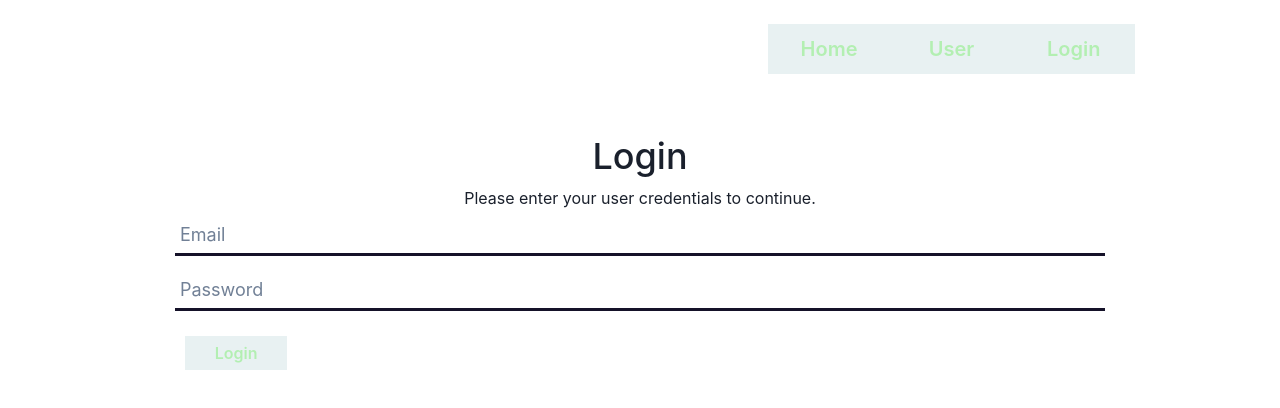
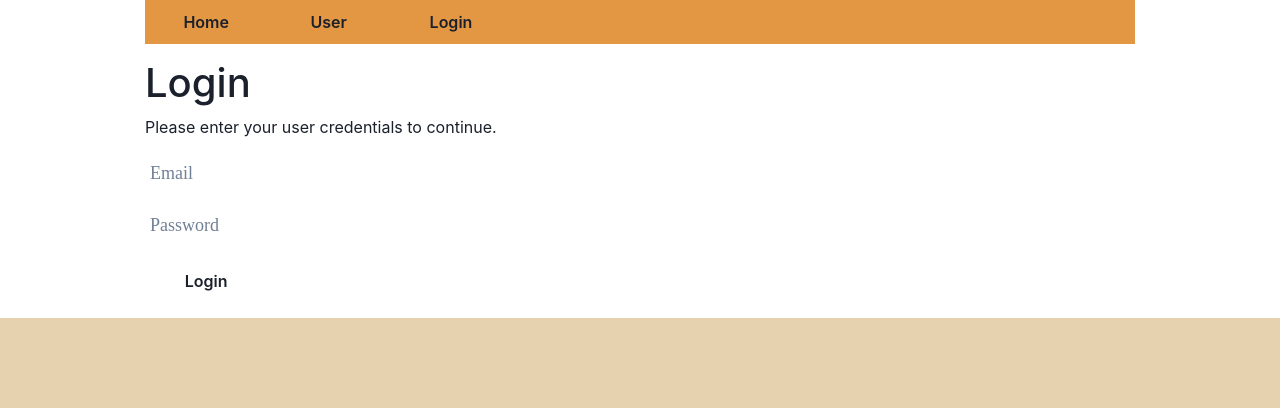
Before and after one commit to kevinkraiss/mern-project-03, a React (Create React App) app in the folder client/: page / in a window 1280 px wide. Shown: the top 408 px of the page. Built offline with nearby package versions, Linux system fonts and the light colour scheme.

Commit message:
CSS started

```diff
--- a/client/src/App.css
+++ b/client/src/App.css
@@ -1,59 +1,31 @@
 :root{
-  --primaryColor:#31493C;
-  --textColor:#B3EFB2;
-  --bgColor:#E8F1F2;
-  --color4:#001A23;
+  background-color: #e6d2af;
 
-  --primary: #ef5350;
-  --primaryDark: #c62828;
-  --primaryDarkest: #ab2222;
-  --secondary: #3761a8;
-  --secondaryLight: #c6d4ed;
-  --secondaryDark: #151229;
-  --hightlight: #feca1b;
-  --hightlightDark: #aa8509;
-  --light: #fefefe;
-  --green: #2FF903;
-  --greenDark: #1c4911;
 }
 
 .container {
-  display: flex;
-  flex-direction: column;
+  display: block;
   max-width: 1020px;
   margin: 0 auto;
   padding: 0 15px;
+  border: 10px;
 }
 
 /* nav styling */
 
-nav {
-  justify-content: end;
-  padding-top: 24px;
-  margin-right: 0px;
-  float: right;
-  font-size: 20px;
-  list-style-type: none;
-  display: flex;
-}
 
-.navActive {
-  background-color: var(--textColor);
-}
 
 ul {
   list-style-type: none;
-  display:inline-flex;
-  flex-direction: row;
-  flex-wrap: wrap;
-  justify-content: center;
-  border-bottom-left-radius: 15px;
-  border-top-left-radius: 15px;
+  margin: 0;
+  padding: 0;
+  overflow: hidden;
+  background-color: #E49743;
 
 }
 
 li {
-  background-color: var(--bgColor);
+  float: left;
 }
 
 button {
@@ -65,31 +37,37 @@ button {
   width: 8vw;
   min-width: 90px;
   font-weight: 600;
-
+  background-color: #E49743;
 }
 
 /* login styling */
 
 form {
-  margin: 30px;
   padding: 15px 0;
-  display: block;
+  width: 100%;
 }
 
-#login-form p {
-  margin: 5px 0px;
-  line-height: 25px;
-  text-align: center;
+#search-form {
+  background: var(--primaryDark);
+  position: fixed;
+  bottom: 0;
+  left: 0;
 }
 
-#login-form h1 {
-  font-size: 36px;
-  text-align: center;
+.dark #search-form {
+  background: var(--secondary);
 }
 
-#login-form button {
-  background-color: var(--bgColor);
-  border-radius: 0;
+#search-form .container {
+  display: flex;
+  align-items: center;
+}
+
+#search-form .container button {
+  display: grid;
+  place-items: center;
+  margin-left: 15px;
+  border-radius: 100px;
   padding: 5px;
 }
 
@@ -98,8 +76,26 @@ input, select {
   border-bottom: 3px solid var(--light);
   width: 100%;
   font-size: 18px;
+  font-family: 'Press Start 2P', cursive;
   outline: none;
   padding: 5px;
+}
+
+#search-form input {
+  background: transparent;
+  color: var(--light);
+}
+
+#search-form input:focus {
+  color: var(--hightlight);
+  background-color: var(--primaryDarkest);
+  border-bottom-color: var(--hightlight);
+}
+
+#search-form input:focus {
+  color: var(--green);
+  background-color: var(--secondaryDark);
+  border-bottom-color: var(--light);
 }
 
 #login-form input {
--- a/client/src/components/Header/index.js
+++ b/client/src/components/Header/index.js
@@ -9,7 +9,7 @@ const Header = () => {
     Auth.logout();
   };
   return (
-    <header className="bg-info text-dark mb-4 py-3 display-flex align-center">
+    <header className="bg-info text-dark mb-4 py-3 display-flex align-center ">
       <div className="container flex-column justify-space-between-lg justify-center align-center text-center">
         <Link className="text-dark" to="/">
           <h1 className="m-0" style={{ fontSize: '3rem' }}>
--- a/client/src/utils/auth.js
+++ b/client/src/utils/auth.js
@@ -1,6 +1,6 @@
 import decode from 'jwt-decode'
 
-const lsKey = 'restaurantToken'
+const lsKey = 'pokedexToken'
 
 class AuthService {
   getLoggedInUser() {
@@ -31,16 +31,14 @@ class AuthService {
 
   login(token) {
     localStorage.setItem(lsKey, token)
-    // const decoded = decode(token)
-    // const { _id } = decoded?.data
-    // window.location.assign(`/user/${_id}`)
-
-
+    const decoded = decode(token)
+    const { _id } = decoded?.data
+    window.location.assign(`/`)
   }
 
   logout() {
     localStorage.removeItem(lsKey)
-    // window.location.assign(`/`)
+    window.location.assign(`/`)
   }
 }
 
```
Also changed, not shown: client/src/pages/home.js (+4 -3 lines).
